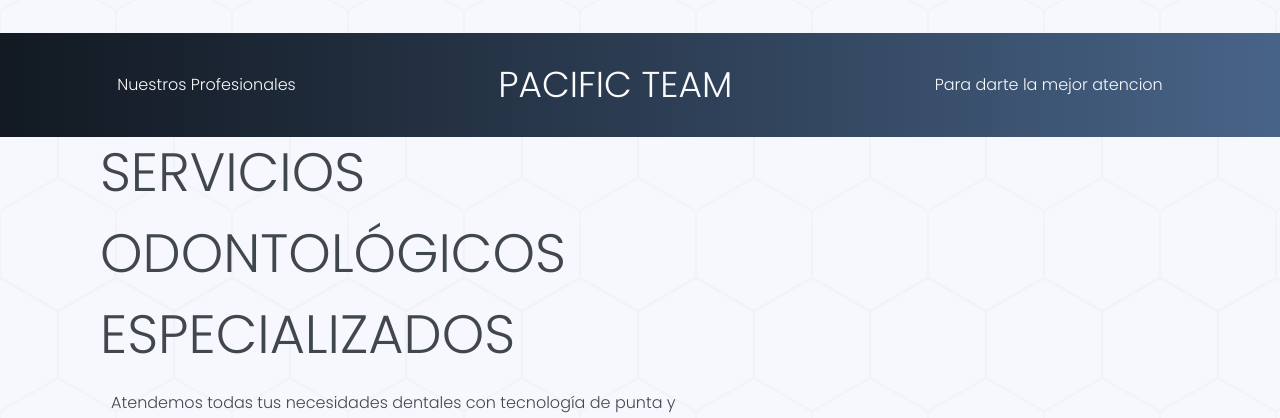
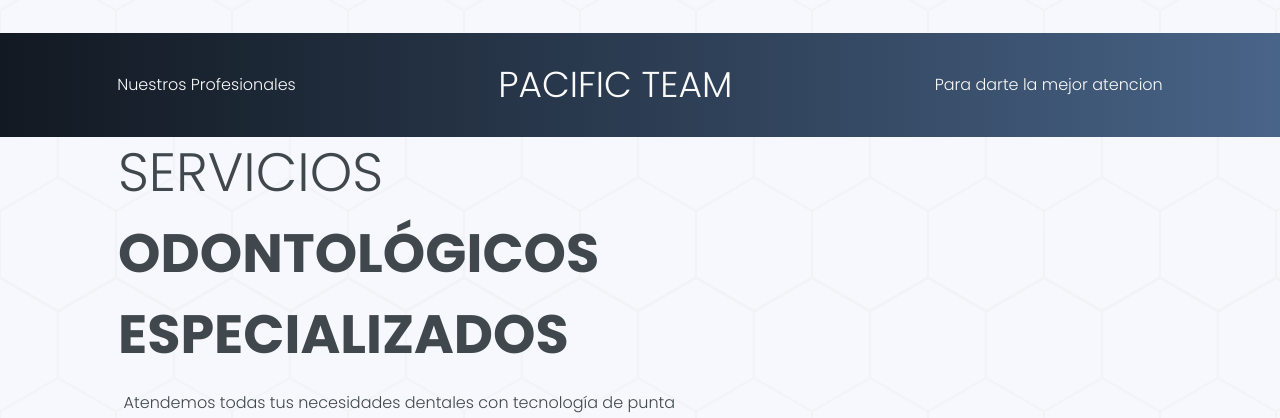
Before and after one commit to isaicastillo13/pacificdentalclinic_site, a React (Vite) app: page / in a window 1280 px wide. Shown: the part 1560-1978 px from the top of the page. Built offline with nearby package versions, Linux system fonts and the light colour scheme.

Commit message:
fix: adjust padding and enhance heading styling in Services component for improved readability

```diff
--- a/src/components/home/Services.jsx
+++ b/src/components/home/Services.jsx
@@ -5,11 +5,11 @@ import videoServicios from "../../assets/video/apiceptiomia.mp4";
 
 function Services() {
   return (
-    <section className="flex flex-col items-center justify-center gap-4 py-16 mx-auto md:w-11/12 md:flex-row md:justify-around lg:h-screen lg:py-0">
+    <section className="flex flex-col items-center justify-center gap-4 py-16 p-6 mx-auto md:w-11/12 md:flex-row md:justify-around lg:h-screen lg:py-0">
       <div className="flex w-full flex-col items-center justify-around gap-10 md:w-1/2">
         <div className="flex flex-col items-center gap-4">
           <h2 className="text-[32px] md:text-[40px] lg:text-[54px] uppercase">
-            Servicios odontológicos especializados
+            Servicios <b className="font-bold">odontológicos especializados</b>
           </h2>
           <h3 className="text-center font-light text-[10px] md:text-xs lg:text-base">
             Atendemos todas tus necesidades dentales con tecnología de punta y profesionales altamente capacitados.
```
